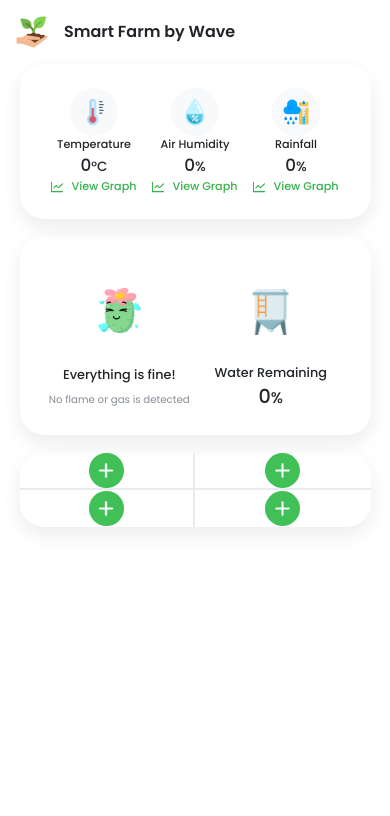
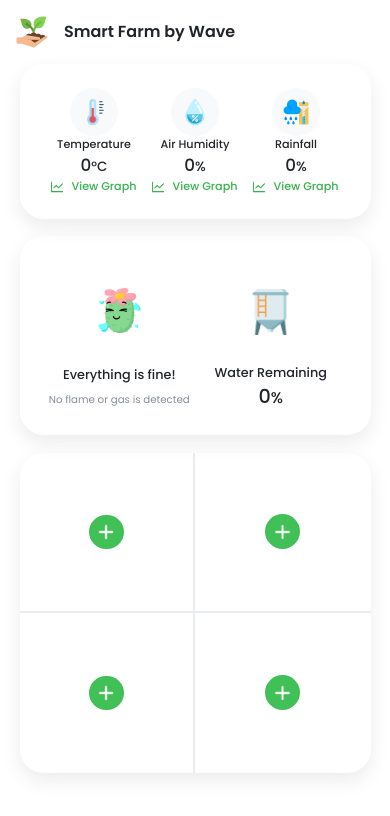
Before and after one commit to Smart-Farm-By-Wave/Frontend, a React (Vite) app: page / in a window 390 px wide. Shown: the top 816 px of the page. Built offline with nearby package versions, Linux system fonts and the light colour scheme; no server answers; the HTML template or start-up script is replaced by a standard one.

Commit message:
Adjust responsiveness

```diff
--- a/src/components/FarmField.module.css
+++ b/src/components/FarmField.module.css
@@ -19,3 +19,9 @@
 .field3 {
   border-right: 2px solid #e9ecef;
 }
+
+@media (max-width: 800px) {
+  .fieldContainer {
+    height: 20rem;
+  }
+}
```
